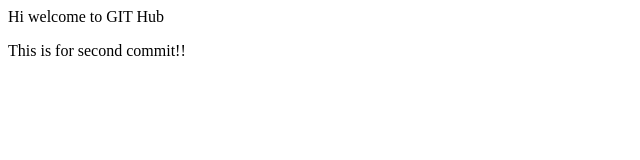
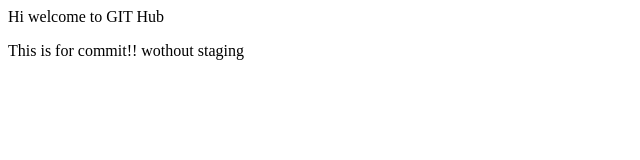
Before and after one commit to KarthikGangadhara/Parking-Application, a plain HTML site: page index.html in a window 1280 px wide. Shown: the full height of the page, 0-640 px from the left. Drawn offline with Linux system fonts and the light colour scheme.

Commit message:
push to server

```diff
--- a/index.html
+++ b/index.html
@@ -7,6 +7,6 @@
 </head>
 <body>
     Hi welcome to GIT Hub
-    <p>This is for second commit!!</p>
+    <p>This is for  commit!! wothout staging</p>
 </body>
 </html>
```
